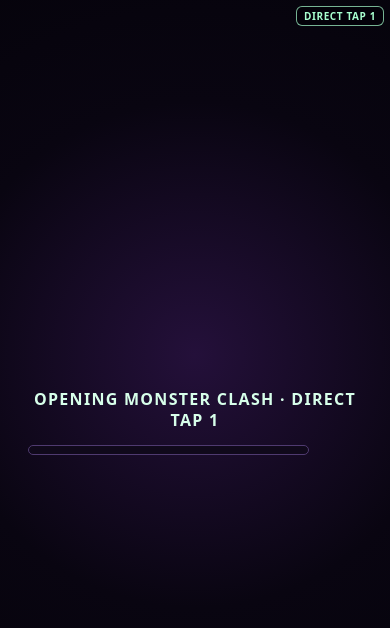
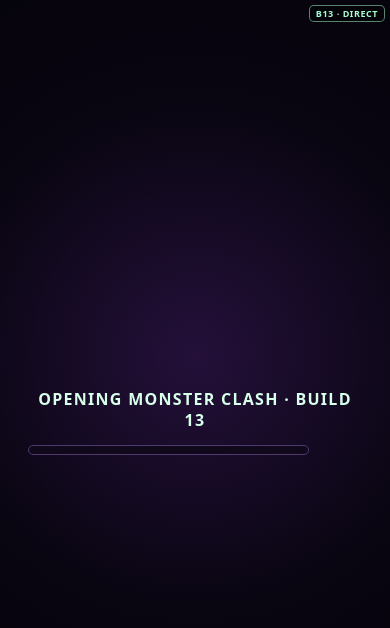
Before and after one commit to awaterman78/Nightmare-Park, a website: page unity/Assets/WebGLTemplates/MonsterClashMobile/index.html in a window 390 px wide. Drawn offline with Linux system fonts and the light colour scheme.

Commit message:
Label the responsive Build 13 WebGL shell

```diff
--- a/unity/Assets/WebGLTemplates/MonsterClashMobile/index.html
+++ b/unity/Assets/WebGLTemplates/MonsterClashMobile/index.html
@@ -60,15 +60,15 @@
 
     #input-version {
       position: absolute;
-      top: calc(env(safe-area-inset-top, 0px) + 6px);
-      right: calc(env(safe-area-inset-right, 0px) + 6px);
+      top: calc(env(safe-area-inset-top, 0px) + 5px);
+      right: calc(env(safe-area-inset-right, 0px) + 5px);
       z-index: 4;
-      padding: 4px 7px;
-      border: 1px solid rgba(167, 255, 207, 0.7);
-      border-radius: 6px;
+      padding: 3px 6px;
+      border: 1px solid rgba(167, 255, 207, 0.52);
+      border-radius: 5px;
       color: #a7ffcf;
-      background: rgba(3, 2, 8, 0.76);
-      font: 700 10px/1 system-ui, -apple-system, BlinkMacSystemFont, "Segoe UI", sans-serif;
+      background: rgba(3, 2, 8, 0.72);
+      font: 700 9px/1 system-ui, -apple-system, BlinkMacSystemFont, "Segoe UI", sans-serif;
       letter-spacing: 0.06em;
       pointer-events: none;
     }
@@ -119,9 +119,9 @@
 <body>
   <main id="unity-container">
     <canvas id="unity-canvas" tabindex="0" aria-label="Monster Clash game"></canvas>
-    <div id="input-version">DIRECT TAP 1</div>
+    <div id="input-version">B13 · DIRECT</div>
     <section id="unity-loading" aria-live="polite">
-      <div id="unity-loading-label">OPENING MONSTER CLASH · DIRECT TAP 1</div>
+      <div id="unity-loading-label">OPENING MONSTER CLASH · BUILD 13</div>
       <div id="unity-progress-track" aria-hidden="true">
         <div id="unity-progress-bar"></div>
       </div>
```
